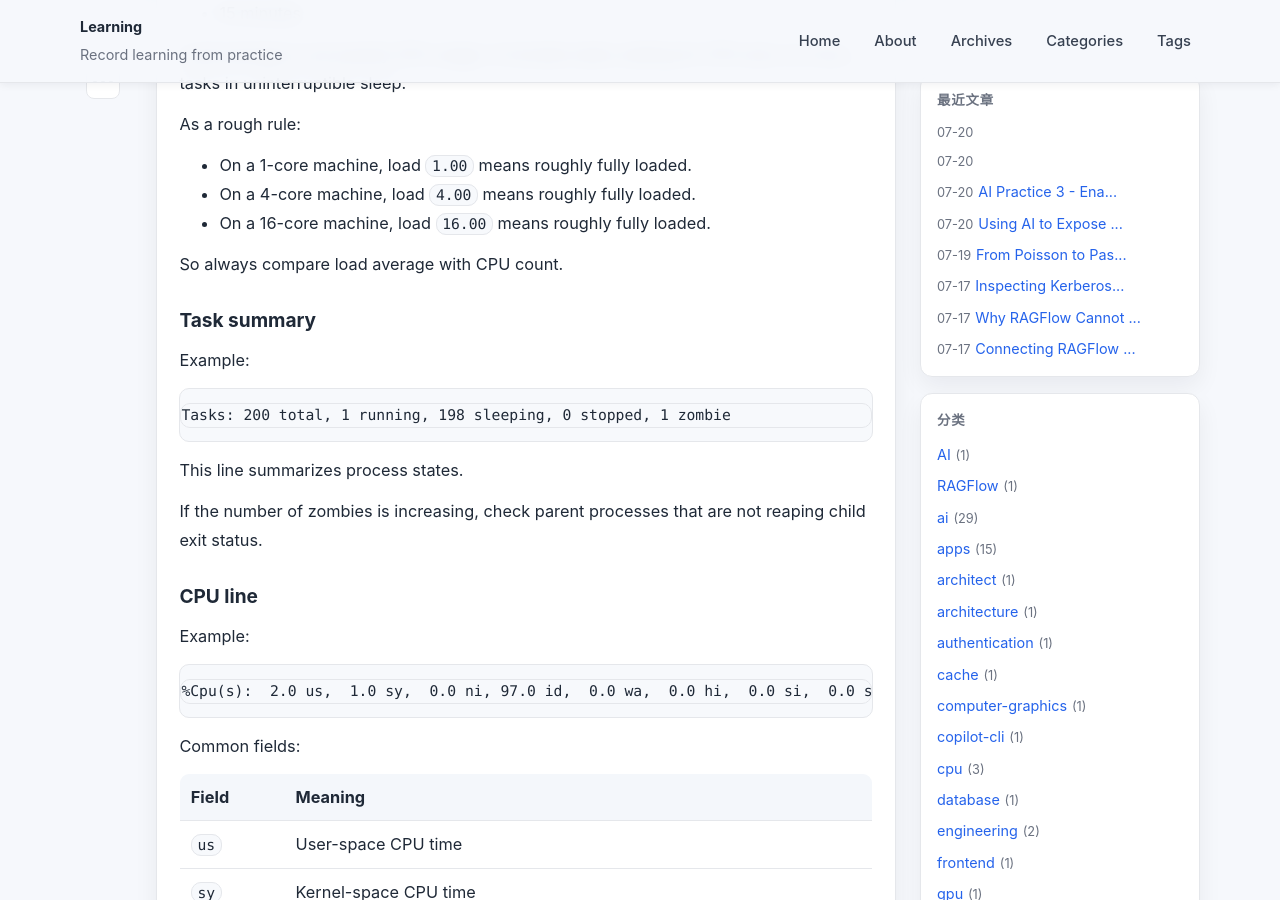
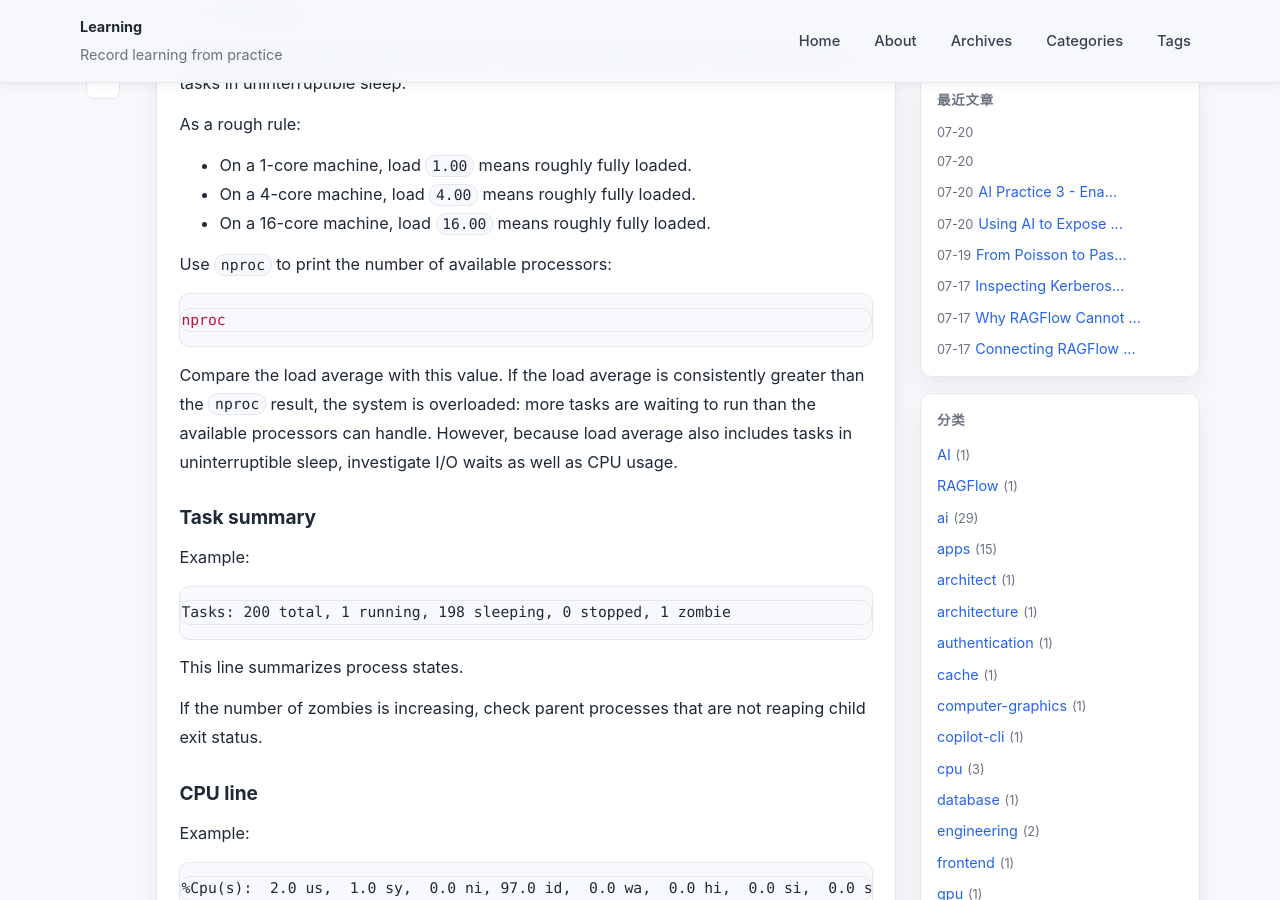
Before and after one commit to guominjia/learn, a Jekyll site: the page built from linux/_posts/2026-06-26-process-management.md, in a window 1280 px wide and 900 px high, scrolled down 9517 px. Built offline with Jekyll 4.4.1, drawn with Linux system fonts in a browser that asks for light colours.

Commit message:
feat(docs): Add usage of nproc for comparing load average with CPU count

````diff
--- a/linux/_posts/2026-06-26-process-management.md
+++ b/linux/_posts/2026-06-26-process-management.md
@@ -393,7 +393,13 @@ As a rough rule:
 - On a 4-core machine, load `4.00` means roughly fully loaded.
 - On a 16-core machine, load `16.00` means roughly fully loaded.
 
-So always compare load average with CPU count.
+Use `nproc` to print the number of available processors:
+
+```bash
+nproc
+```
+
+Compare the load average with this value. If the load average is consistently greater than the `nproc` result, the system is overloaded: more tasks are waiting to run than the available processors can handle. However, because load average also includes tasks in uninterruptible sleep, investigate I/O waits as well as CPU usage.
 
 ### Task summary
 
````
